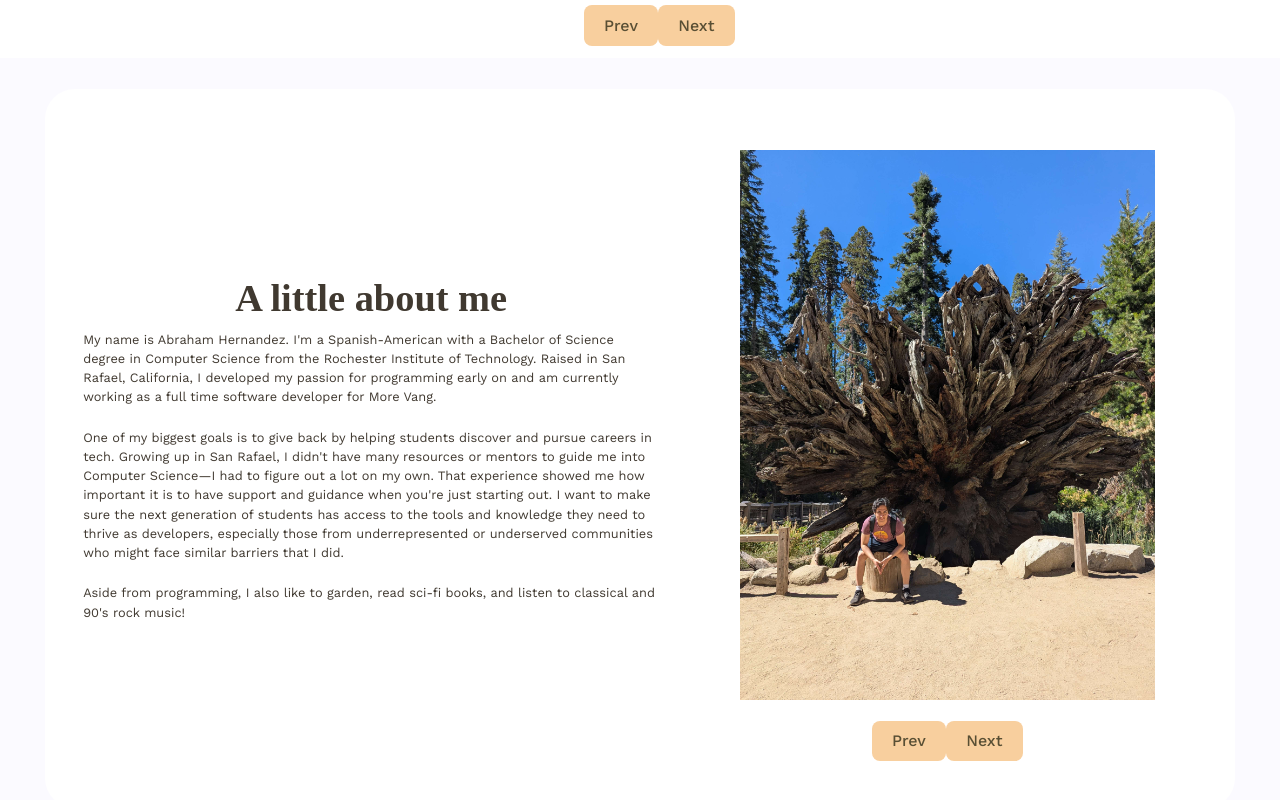
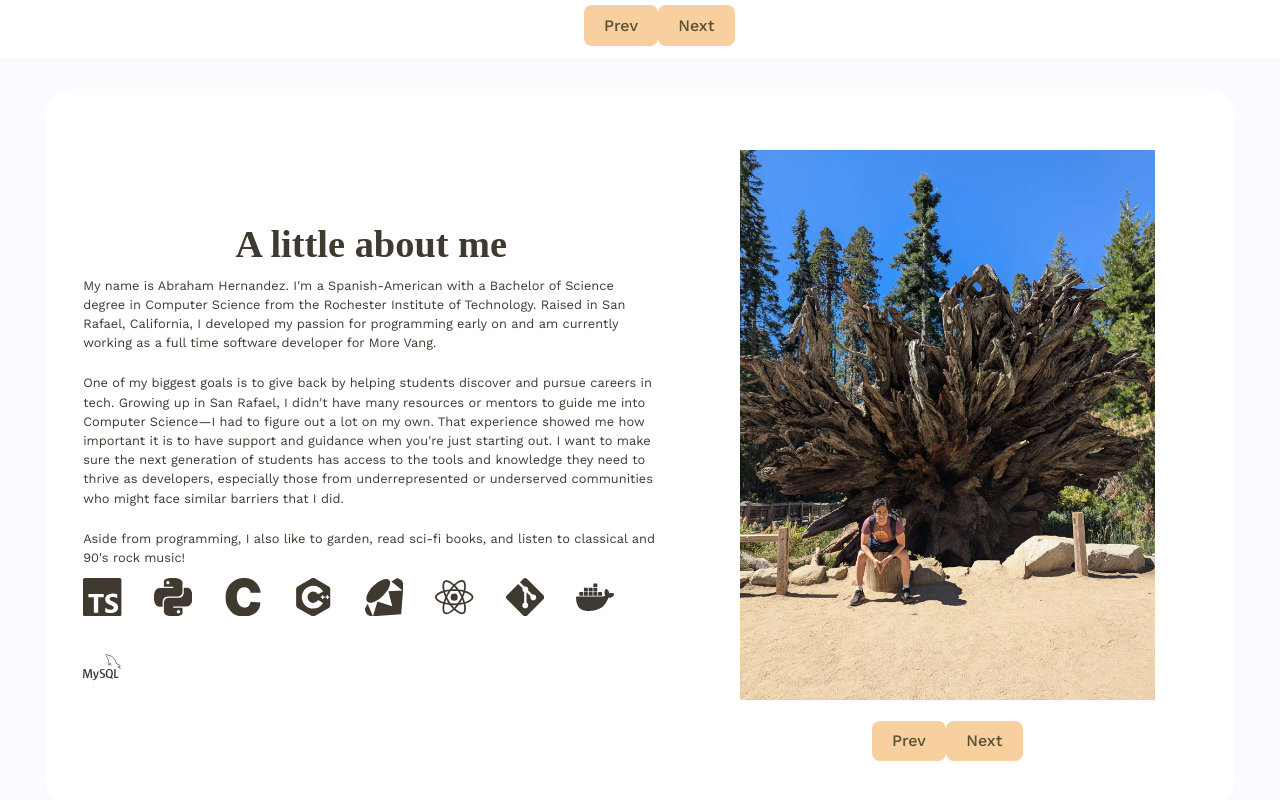
Before and after one commit to cicadaenjoyer/NeoCicadaHub, a React (Vite) app: page / in a window 1280 px wide. Shown: the part 2501-3301 px from the top of the page. Built offline with nearby package versions, Linux system fonts and the light colour scheme; a web font is replaced by a local one.

Commit message:
AboutBio.tsx: adding a tech stack section

```diff
--- a/src/components/about/AboutBio.tsx
+++ b/src/components/about/AboutBio.tsx
@@ -1,14 +1,31 @@
+import {
+    SiPython,
+    SiTypescript,
+    SiC,
+    SiCplusplus,
+    SiRuby,
+    SiReact,
+    SiGit,
+    SiDocker,
+    SiMysql,
+} from "react-icons/si";
+
 // Styling
 import "../../styles/about/about.styles.css";
 
-/**
- * Renders the biography section of the About page.
- * Displays personal background, career goals, and technical experience.
- *
- * @returns {JSX.Element} The AboutBio component.
- */
+function AboutBio() {
+    const techStack = [
+        { icon: SiTypescript },
+        { icon: SiPython },
+        { icon: SiC },
+        { icon: SiCplusplus },
+        { icon: SiRuby },
+        { icon: SiReact },
+        { icon: SiGit },
+        { icon: SiDocker },
+        { icon: SiMysql },
+    ];
 
-function AboutBio() {
     return (
         <div className="about_bio">
             <h1 className="about_bio_title">A little about me</h1>
@@ -36,6 +53,13 @@ function AboutBio() {
                 Aside from programming, I also like to garden, read sci-fi
                 books, and listen to classical and 90's rock music!
             </h2>
+
+            <div className="about_techstack_icons">
+                {techStack.map((tech, idx) => {
+                    const Icon = tech.icon;
+                    return <Icon key={idx} />;
+                })}
+            </div>
         </div>
     );
 }
--- a/src/styles/about/about.styles.css
+++ b/src/styles/about/about.styles.css
@@ -100,3 +100,12 @@
     color: #594f34;
     font-size: clamp(8pt, 2vw, 12pt);
 }
+
+/* Tech Stack Section */
+.about_techstack_icons {
+    display: flex;
+    flex-wrap: wrap;
+    gap: 2rem;
+    font-size: clamp(14pt, 3vw, 35pt);
+    color: "default";
+}
```
